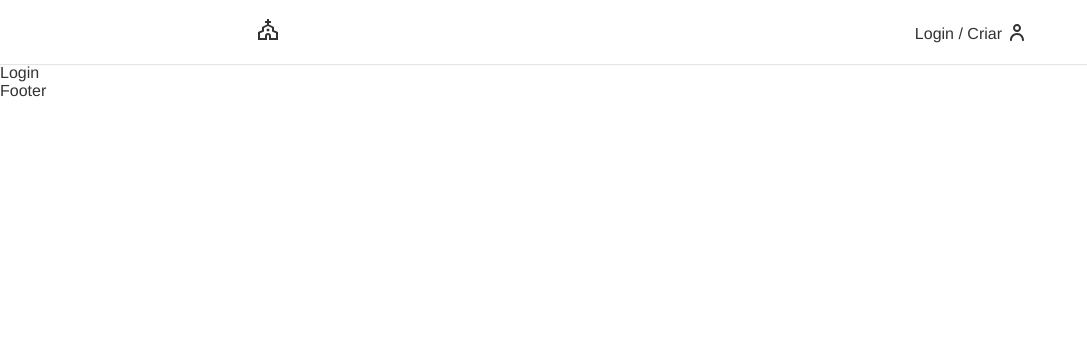
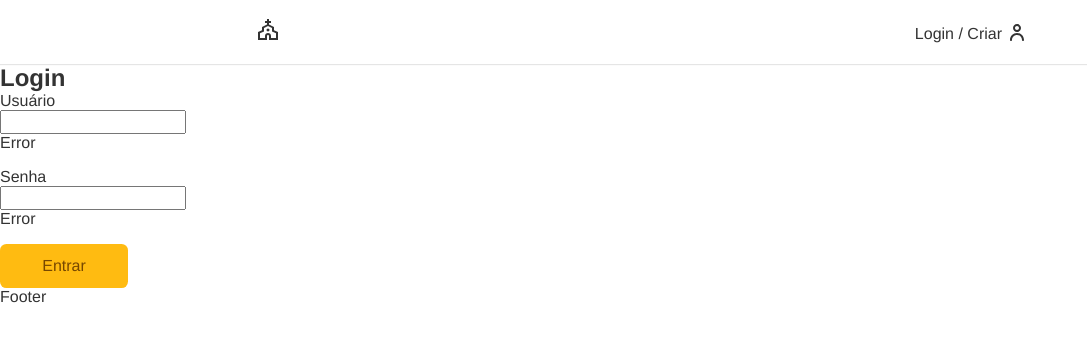
Before and after one commit to rodrigomes002/escalas-frontend, a React (Vite) app: page /login in a window 1280 px wide. Shown: the top 342 px of the page, without its empty margins (0-1087 px from the left). Built offline with nearby package versions, Linux system fonts and the light colour scheme.

Commit message:
criando componentes de formulário

```diff
--- a/src/App.jsx
+++ b/src/App.jsx
@@ -13,7 +13,7 @@ const App = () => {
         <Header />
         <Routes>
           <Route path="/" element={<Home />} />
-          <Route path="/login" element={<Login />} />
+          <Route path="/login/*" element={<Login />} />
         </Routes>
         <Footer />
       </BrowserRouter>
--- /dev/null
+++ b/src/Components/Forms/Button.jsx
@@ -0,0 +1,12 @@
+import React from "react";
+import styles from "./Button.module.css";
+
+const Button = ({ children, ...props }) => {
+  return (
+    <button {...props} className={styles.button}>
+      {children}
+    </button>
+  );
+};
+
+export default Button;
--- /dev/null
+++ b/src/Components/Forms/Button.module.css
@@ -0,0 +1,24 @@
+.button {
+  font-size: 1rem;
+  font-family: var(--type-first);
+  cursor: pointer;
+  border: none;
+  border-radius: 0.4rem;
+  background: #fb1;
+  color: #764701;
+  min-width: 8rem;
+  padding: 0.8rem 1.2rem;
+  box-sizing: border-box;
+  transition: 0.1s;
+}
+
+.button:hover,
+.button:focus {
+  outline: none;
+  box-shadow: 0 0 0 3px #fea, 0 0 0 4px #fb1;
+}
+
+.button:disabled {
+  opacity: 0.5;
+  cursor: wait;
+}
--- /dev/null
+++ b/src/Components/Forms/Input.jsx
@@ -0,0 +1,16 @@
+import React from "react";
+import styles from "./Input.module.css";
+
+const Input = ({ label, type, name }) => {
+  return (
+    <div className={styles.wrapper}>
+      <label htmlFor={name} className={styles.label}>
+        {label}
+      </label>
+      <input id={name} name={name} className={styles.input} type={type}></input>
+      <p className={styles.error}>Error</p>
+    </div>
+  );
+};
+
+export default Input;
--- /dev/null
+++ b/src/Components/Forms/Input.module.css
@@ -0,0 +1,3 @@
+.wrapper {
+  margin-bottom: 1rem;
+}
--- a/src/Components/Login/Login.jsx
+++ b/src/Components/Login/Login.jsx
@@ -1,7 +1,21 @@
 import React from "react";
+import { Routes, Route } from "react-router-dom";
+import LoginForm from "./LoginForm";
+import LoginCreate from "./LoginCreate";
+import LoginPasswordLost from "./LoginPasswordLost";
+import LoginPasswordRest from "./LoginPasswordRest";
 
 const Login = () => {
-  return <div>Login</div>;
+  return (
+    <div>
+      <Routes>
+        <Route path="/" element={<LoginForm />} />
+        <Route path="/create" element={<LoginCreate />} />
+        <Route path="/lost-password" element={<LoginPasswordLost />} />
+        <Route path="/reset-password" element={<LoginPasswordRest />} />
+      </Routes>
+    </div>
+  );
 };
 
 export default Login;
--- /dev/null
+++ b/src/Components/Login/LoginCreate.jsx
@@ -0,0 +1,7 @@
+import React from "react";
+
+const LoginCreate = () => {
+  return <div>form</div>;
+};
+
+export default LoginCreate;
--- /dev/null
+++ b/src/Components/Login/LoginForm.jsx
@@ -0,0 +1,41 @@
+import React from "react";
+import { Link } from "react-router-dom";
+import Input from "../Forms/Input";
+import Button from "../Forms/Button";
+
+const LoginForm = () => {
+  const [username, setUsername] = React.useState("");
+  const [password, setPassword] = React.useState("");
+
+  function handleSubmit(event) {
+    event.preventDefault();
+    fetch("endpoint", {
+      method: "POST",
+      headers: {
+        "Content-Type": "application/json",
+      },
+      body: JSON.stringify({ username, password }),
+    })
+      .then((response) => {
+        console.log(response);
+        return response.json();
+      })
+      .then((json) => {
+        console.log(json);
+      });
+  }
+
+  return (
+    <section>
+      <h1>Login</h1>
+      <form action="" onSubmit={handleSubmit}>
+        <Input label="Usuário" type="text" name="username" />
+        <Input label="Senha" type="password" name="password" />
+      </form>
+      <Button>Entrar</Button>
+      <Link to="/login/create" />
+    </section>
+  );
+};
+
+export default LoginForm;
--- /dev/null
+++ b/src/Components/Login/LoginPasswordLost.jsx
@@ -0,0 +1,7 @@
+import React from "react";
+
+const LoginPasswordLost = () => {
+  return <div>form</div>;
+};
+
+export default LoginPasswordLost;
--- /dev/null
+++ b/src/Components/Login/LoginPasswordRest.jsx
@@ -0,0 +1,7 @@
+import React from "react";
+
+const LoginPasswordRest = () => {
+  return <div>form</div>;
+};
+
+export default LoginPasswordRest;
```
Also changed, not shown: 1 other file (tests, documents, lock files or other folders).
